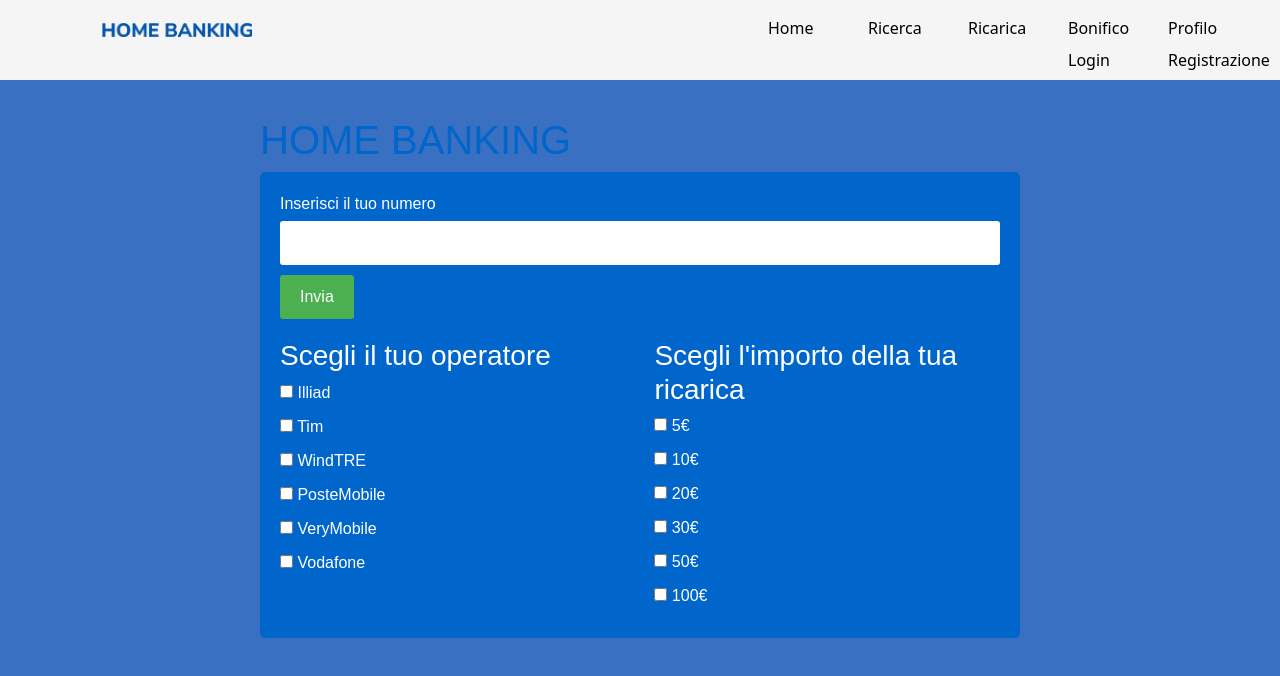
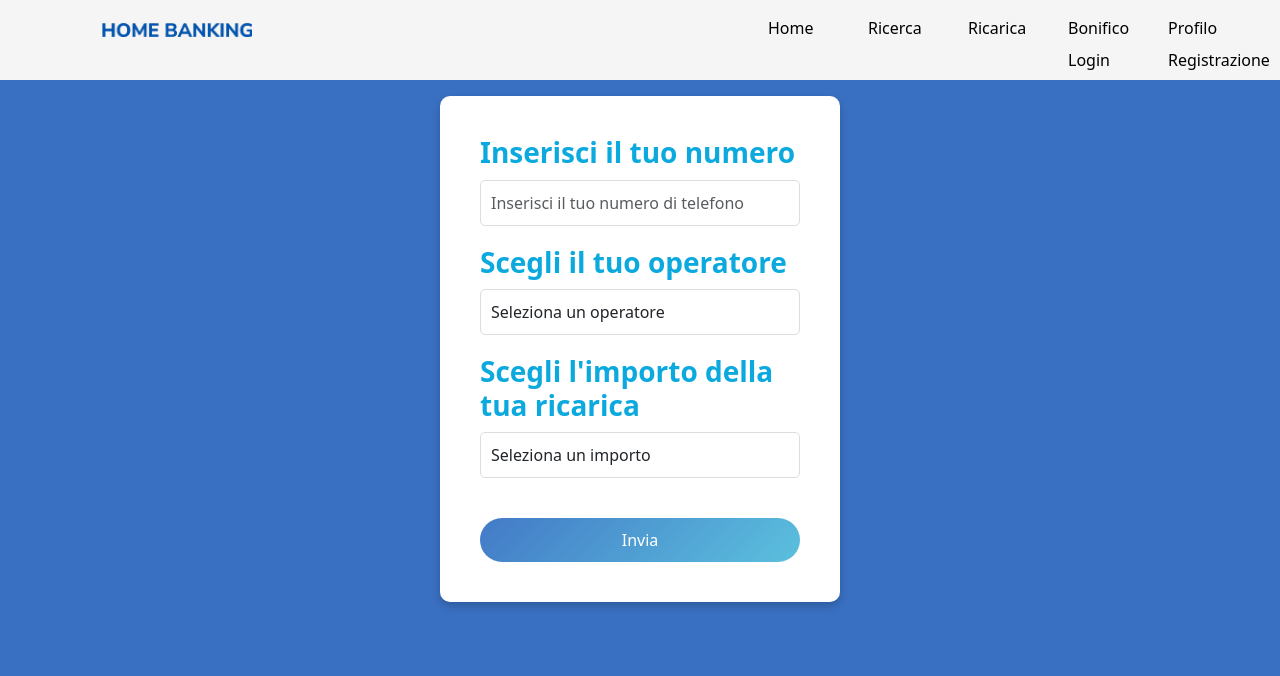
Before and after one commit to PROJECT-WORK-ITS/HOME-BANKING-APP, an Angular app in the folder front-end/: page /ricarica in a window 1280 px wide. Shown: the top 676 px of the page. Built offline with nearby package versions, Linux system fonts and the light colour scheme.

Commit message:
ricarica graphic page

```diff
--- a/front-end/src/app/components/ricarica/ricarica.component.css
+++ b/front-end/src/app/components/ricarica/ricarica.component.css
@@ -1,57 +1,43 @@
+
+
 .container {
-  font-family: Arial, sans-serif;
-  max-width: 800px;
-  margin: 0 auto;
-  padding: 20px;
+  background-color: #fff;
+  padding: 40px;
+  border-radius: 10px;
+  box-shadow: 0px 4px 8px rgba(0, 0, 0, 0.2);
+  width: 400px;
 }
 
-h1 {
-  color: #0066cc;
+.phonenumber, .operatore, h3 {
+  color: #0ba9de;
+  font-weight: bold;
+  margin-bottom: 10px;
 }
 
-.form-container {
-  background-color: #0066cc;
-  color: white;
-  padding: 20px;
+.form-control {
+  width: 100%;
+  margin-top: 10px;
+  margin-bottom: 20px;
+  padding: 10px;
+  border: 1px solid #ddd;
   border-radius: 5px;
-}
-
-.input-section {
-  margin-bottom: 20px;
-}
-
-.input-section input {
-  width: 100%;
-  padding: 10px;
-  margin-top: 5px;
-  border: none;
-  border-radius: 3px;
+  font-size: 16px;
+  box-sizing: border-box;
 }
 
 .submit-btn {
-  background-color: #4CAF50;
+  background: linear-gradient(135deg, #437ac7, #5bc0de);
   color: white;
   border: none;
   padding: 10px 20px;
-  border-radius: 3px;
+  border-radius: 25px;
   cursor: pointer;
-  margin-top: 10px;
+  width: 100%;
+  font-size: 16px;
+  transition: background-color 0.3s;
+  margin-top: 20px;
 }
 
-.selection-section {
-  display: flex;
-  justify-content: space-between;
+.submit-btn:hover {
+  background: linear-gradient(135deg, #3b6ab0, #4da8c4);
 }
-
-.operator-selection, .amount-selection {
-  width: 48%;
-}
-
-.checkbox-group {
-  display: flex;
-  flex-direction: column;
-}
-
-.checkbox-group label {
-  margin-bottom: 10px;
-}
--- a/front-end/src/app/components/ricarica/ricarica.component.html
+++ b/front-end/src/app/components/ricarica/ricarica.component.html
@@ -1,37 +1,27 @@
 <div class="container">
-  <h1>HOME BANKING</h1>
+  <h3>Inserisci il tuo numero</h3>
+  <input type="tel" class="form-control" placeholder="Inserisci il tuo numero di telefono" required>
 
-  <div class="form-container">
-    <div class="input-section">
-      <label for="phone-number">Inserisci il tuo numero</label>
-      <input type="text" id="phone-number" name="phone-number">
-      <button class="submit-btn">Invia</button>
-    </div>
+  <h3 class="operatore">Scegli il tuo operatore</h3>
+  <select class="form-control">
+    <option value="">Seleziona un operatore</option>
+    <option value="illiad">Illiad</option>
+    <option value="tim">Tim</option>
+    <option value="windtre">WindTRE</option>
+    <option value="postemobile">PosteMobile</option>
+    <option value="verymobile">VeryMobile</option>
+    <option value="vodafone">Vodafone</option>
+  </select>
 
-    <div class="selection-section">
-      <div class="operator-selection">
-        <h3>Scegli il tuo operatore</h3>
-        <div class="checkbox-group">
-          <label><input type="checkbox"> Illiad</label>
-          <label><input type="checkbox"> Tim</label>
-          <label><input type="checkbox"> WindTRE</label>
-          <label><input type="checkbox"> PosteMobile</label>
-          <label><input type="checkbox"> VeryMobile</label>
-          <label><input type="checkbox"> Vodafone</label>
-        </div>
-      </div>
-
-      <div class="amount-selection">
-        <h3>Scegli l'importo della tua ricarica</h3>
-        <div class="checkbox-group">
-          <label><input type="checkbox"> 5€</label>
-          <label><input type="checkbox"> 10€</label>
-          <label><input type="checkbox"> 20€</label>
-          <label><input type="checkbox"> 30€</label>
-          <label><input type="checkbox"> 50€</label>
-          <label><input type="checkbox"> 100€</label>
-        </div>
-      </div>
-    </div>
-  </div>
+  <h3>Scegli l'importo della tua ricarica</h3>
+  <select class="form-control">
+    <option value="">Seleziona un importo</option>
+    <option value="5">5€</option>
+    <option value="10">10€</option>
+    <option value="20">20€</option>
+    <option value="30">30€</option>
+    <option value="50">50€</option>
+    <option value="100">100€</option>
+  </select>
+<button class="submit-btn">Invia</button>
 </div>
```
Also changed, not shown: 1 other file (tests, documents, lock files or other folders).
